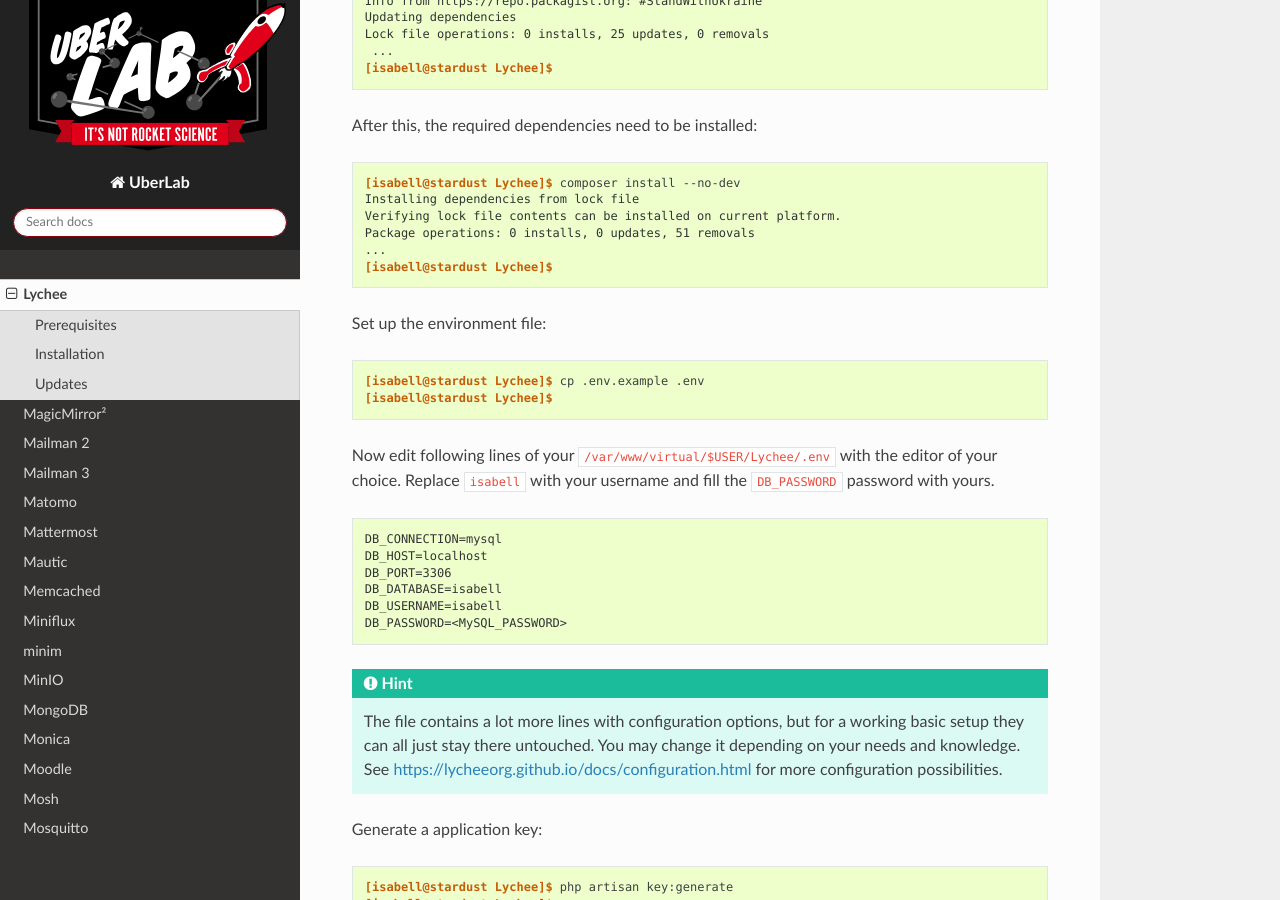
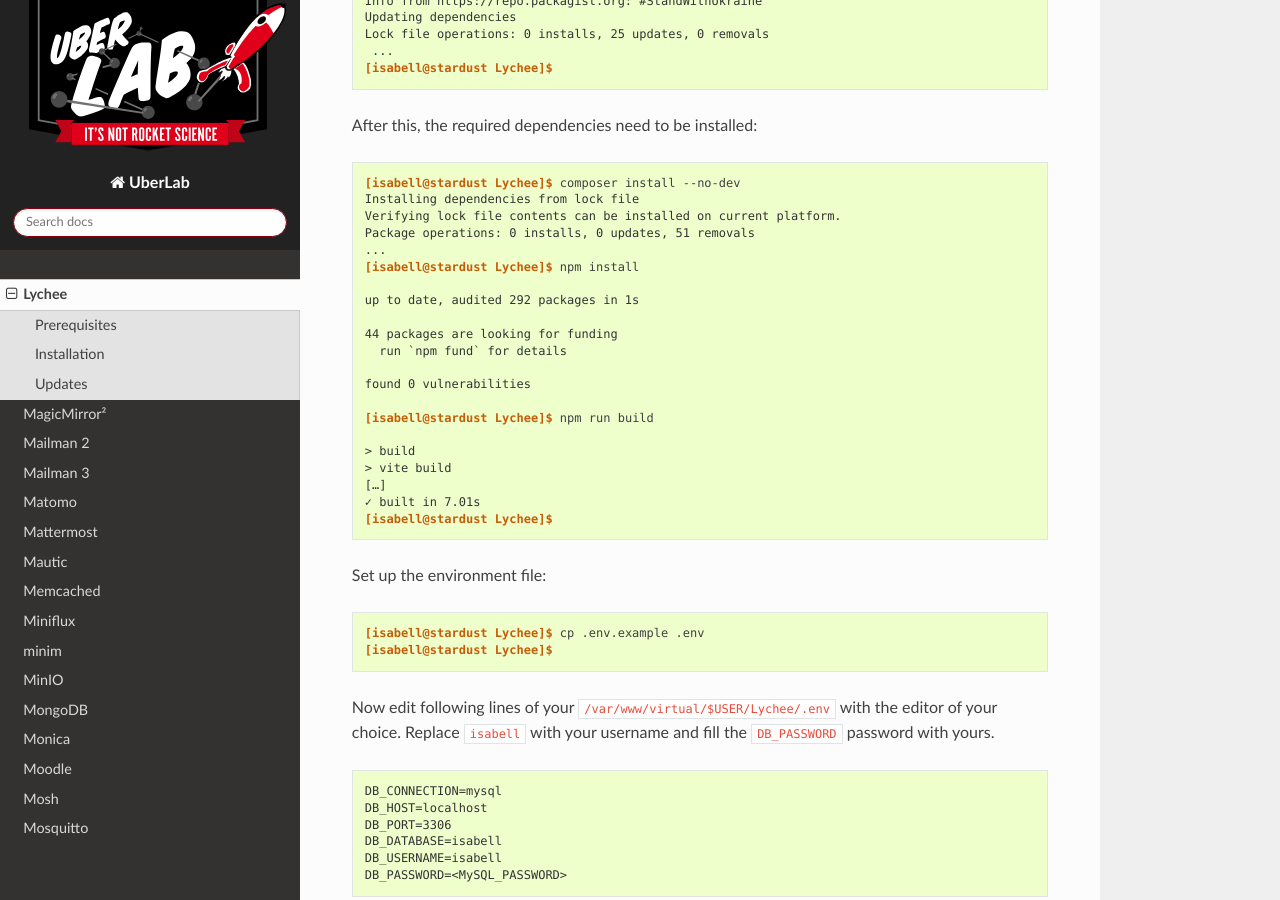
Before and after one commit to Uberspace/lab, a Sphinx documentation site: the page built from source/guide_lychee.rst, in a window 1280 px wide and 900 px high, scrolled down 2367 px. Built offline with Sphinx 7.4.7 and the Read the Docs theme 2.0.0, drawn with Linux system fonts in a browser that asks for light colours.

Commit message:
[lychee] needs npm install, build

```diff
--- a/source/guide_lychee.rst
+++ b/source/guide_lychee.rst
@@ -89,7 +89,23 @@
   Verifying lock file contents can be installed on current platform.
   Package operations: 0 installs, 0 updates, 51 removals
   ...
+  [isabell@stardust Lychee]$ npm install
+
+  up to date, audited 292 packages in 1s
+
+  44 packages are looking for funding
+    run `npm fund` for details
+
+  found 0 vulnerabilities
+
+  [isabell@stardust Lychee]$ npm run build
+
+  > build
+  > vite build
+  […]
+  ✓ built in 7.01s
   [isabell@stardust Lychee]$
+
 
 
 Set up the environment file:
```
